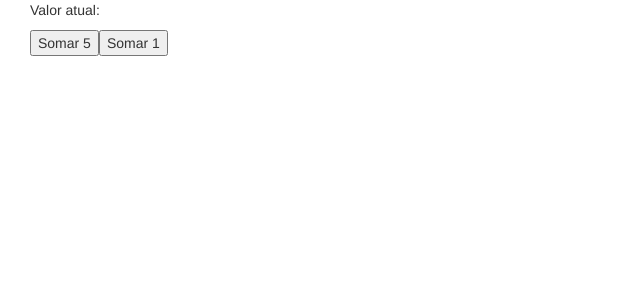
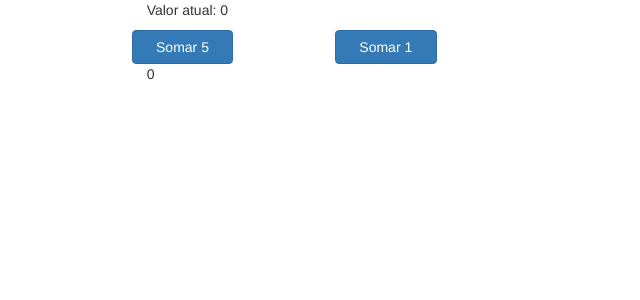
Before and after one commit to CharlesEduardoSCBR/VUEJS2LEARN, a Vue app: page / in a window 1280 px wide. Shown: the top 300 px of the page, without its empty margins (0-640 px from the left). Built offline with nearby package versions, Linux system fonts and the light colour scheme.

Commit message:
Deixando mais bonitinho o visual...

```diff
--- a/src/components/Desafio3.vue
+++ b/src/components/Desafio3.vue
@@ -1,25 +1,58 @@
 <template>
     <div id="desafio3" class="container-fluid">
+        <!-- 1) Exibir em "resultado" o texto 'Valor Diferente' enquanto
+               "valor" for diferente de 37 - "valor" é alterado pelos botões.
+               Mostrar 'Valor Igual' quando "valor" for igual a 37 -->
+
+        <!-- 2) Monitorar as mudança de "resultado" e reiniciar "valor"
+            para 0 depois de 5 segundos (dica: setTimeout(..., 5000) -->
         <div class="row-fluid">
-                <!-- 1) Exibir em "resultado" o texto 'Valor Diferente' enquanto
-                "valor" for diferente de 37 - "valor" é alterado pelos botões.
-                Mostrar 'Valor Igual' quando "valor" for igual a 37 -->
-
-            <!-- 2) Monitorar as mudança de "resultado" e reiniciar "valor"
-                para 0 depois de 5 segundos (dica: setTimeout(..., 5000) -->
-            <div>
-                <p>Valor atual: {{ valor }}</p>
-                <button @click="valor += 5">Somar 5</button>
-                <button @click="valor += 1">Somar 1</button>
-                <p>{{ resultado }}</p>
-            </div>
+            <p class="
+                        col-lg-offset-1 col-lg-11
+                        col-md-offset-1 col-md-11
+                        col-sm-offset-1 col-sm-11
+                        col-xs-offset-1 col-xs-11"
+            >Valor atual: {{ valor }}</p>
+            <button @click="valor += 5"
+                class=
+                    "
+                        col-lg-offset-1 col-lg-1
+                        col-md-offset-1 col-md-1
+                        col-sm-offset-1 col-sm-3
+                        col-xs-12
+                        btn btn-primary
+                    "
+            >Somar 5</button>
+            <button @click="valor += 1"
+                class=
+                    "
+                        col-lg-1 col-lg-offset-1
+                        col-md-1 col-md-offset-1
+                        col-sm-3 col-sm-offset-1
+                        col-xs-12
+                        btn btn-primary
+                    "
+            >Somar 1</button>
+            <p class="
+                        col-lg-offset-1 col-lg-11
+                        col-md-offset-1 col-md-11
+                        col-sm-offset-1 col-sm-11
+                        col-xs-offset-1 col-xs-11
+                    "
+            >{{ resultado }}</p>
         </div>
     </div>
 </template>
 
 <script>
 export default {
-
+    name: 'desafio3',
+    data() {
+        return {
+            valor : 0,
+            resultado : 0,
+        }
+    }
 }
 </script>
 
```
